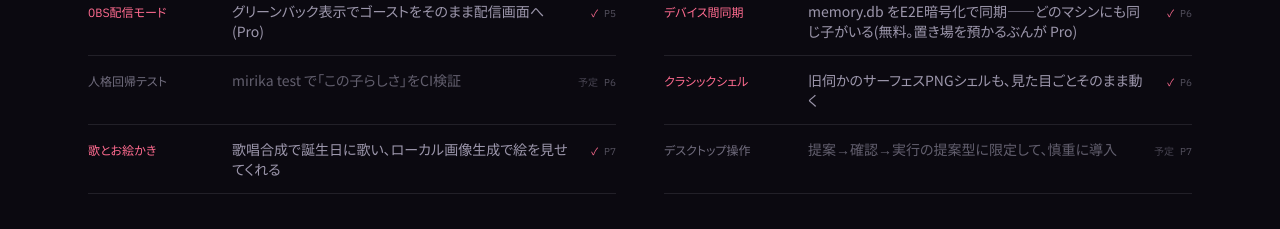
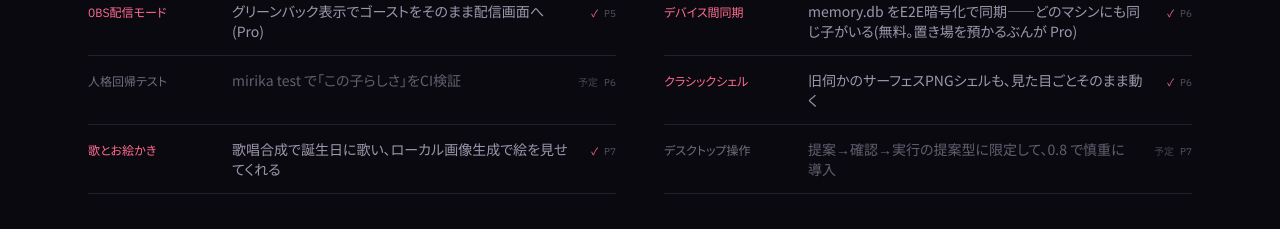
Before and after one commit to emerauda/mirika-web, a React (Vite) app: page / in a window 1280 px wide. Shown: the part 4200-4429 px from the top of the page. Built offline with nearby package versions, Linux system fonts and the light colour scheme; no server answers.

Commit message:
Say how Phase 7 finishes, and in what order

```diff
--- a/src/components/Faq.tsx
+++ b/src/components/Faq.tsx
@@ -43,7 +43,7 @@ const ITEMS: Item[] = [
   },
   {
     q: 'いつ使えますか? 開発に参加できますか?',
-    a: 'もう使えます。正式版 0.6.0 を mirika.dev と公開ミラーから配布中です(Windows / Linux はすぐ入手可、macOS は署名・公証の対応まで準備中)。Phase 4(AI秘書)までは実データで完了——Gmail・カレンダー・Drive 連携、タスク預かり、定期チェックとブリーフィング、画面理解と見守り、ローカルRAG、ブラウザ拡張まで動いています。Phase 5(プロダクト化)、Phase 6(エコシステム)も完了し、いまは Phase 7(社会と身体)を進めています。開発への参加も歓迎で、公開リポジトリへのフィードバックや Issue / PR、Booth の開発支援版での後押しができます。',
+    a: 'もう使えます。正式版 0.6.0 を mirika.dev と公開ミラーから配布中です(Windows / Linux はすぐ入手可、macOS は署名・公証の対応まで準備中)。Phase 4(AI秘書)までは実データで完了——Gmail・カレンダー・Drive 連携、タスク預かり、定期チェックとブリーフィング、画面理解と見守り、ローカルRAG、ブラウザ拡張まで動いています。Phase 5(プロダクト化)、Phase 6(エコシステム)も完了し、いまは Phase 7(社会と身体)を進めています——1.0 へ向けて Display Shell(余ったタブレットに住む)→ デスクトップ操作(提案型)→ ロボットシェル実験の順です。開発への参加も歓迎で、公開リポジトリへのフィードバックや Issue / PR、Booth の開発支援版での後押しができます。',
   },
 ];
 
--- a/src/components/Features.tsx
+++ b/src/components/Features.tsx
@@ -119,7 +119,7 @@ const EXT_ROWS: ExtRow[] = [
   { label: '人格回帰テスト', desc: 'mirika test で「この子らしさ」をCI検証', phase: 'P6', done: false },
   { label: 'クラシックシェル', desc: '旧伺かのサーフェスPNGシェルも、見た目ごとそのまま動く', phase: 'P6', done: true },
   { label: '歌とお絵かき', desc: '歌唱合成で誕生日に歌い、ローカル画像生成で絵を見せてくれる', phase: 'P7', done: true },
-  { label: 'デスクトップ操作', desc: '提案→確認→実行の提案型に限定して、慎重に導入', phase: 'P7', done: false },
+  { label: 'デスクトップ操作', desc: '提案→確認→実行の提案型に限定して、0.8 で慎重に導入', phase: 'P7', done: false },
 ];
 
 export function Features() {
--- a/src/components/Roadmap.tsx
+++ b/src/components/Roadmap.tsx
@@ -51,7 +51,7 @@ const PHASES: Phase[] = [
     label: 'Phase 7',
     status: 'next',
     title: '社会と身体',
-    desc: 'マルチゴースト、コミュニケート(AI同士の会話)、歌とお絵かき、スマートホーム/IoT連携、デスクトップ操作(提案型・確認必須)、ロボットシェル実験。デスクトップに社会ができ、身体の選択肢が増える。着手済み——マルチゴースト(Pro。別プロファイルの子をもう一体立てる)、ゴースト間コミュニケート(SSTP で隣のゴーストと会話)、歌(VOICEVOX 歌唱)とお絵かき(ローカル画像生成 or 手描き。配信にも載る)が動作中。',
+    desc: 'マルチゴースト、コミュニケート(AI同士の会話)、歌とお絵かき、スマートホーム/IoT連携、デスクトップ操作(提案型・確認必須)、ロボットシェル実験。デスクトップに社会ができ、身体の選択肢が増える。着手済み——マルチゴースト(Pro。別プロファイルの子をもう一体立てる)、ゴースト間コミュニケート(SSTP で隣のゴーストと会話)、歌(VOICEVOX 歌唱)とお絵かき(ローカル画像生成 or 手描き。配信にも載る)、スマートホーム(Pro。Nature Remo・SwitchBot 直結)が動作中。残りは 0.7 の Display Shell(余ったタブレットに住む)→ 0.8 のデスクトップ操作 → 0.9 のロボットシェル実験の順で、1.0 へ。',
   },
 ];
 
```
